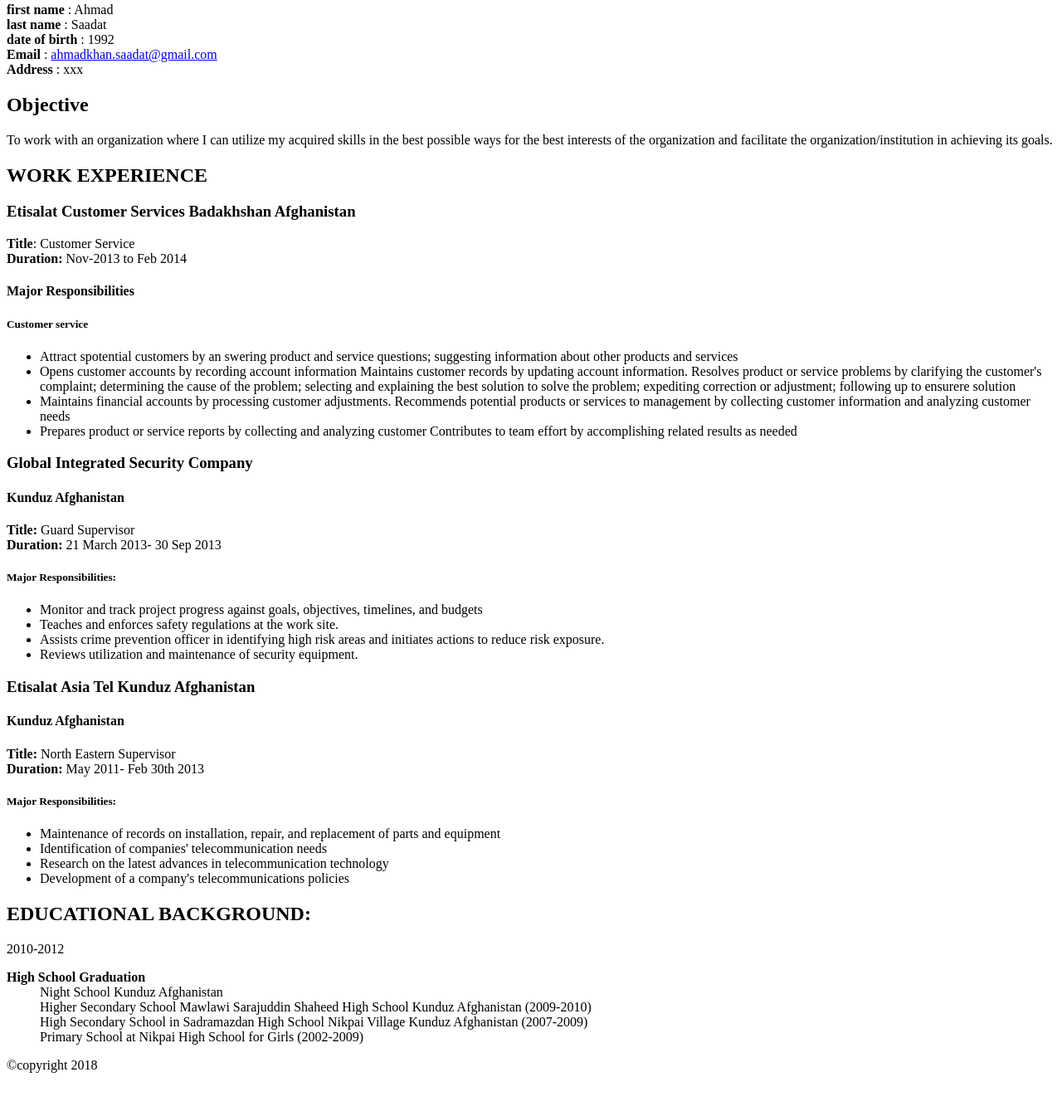
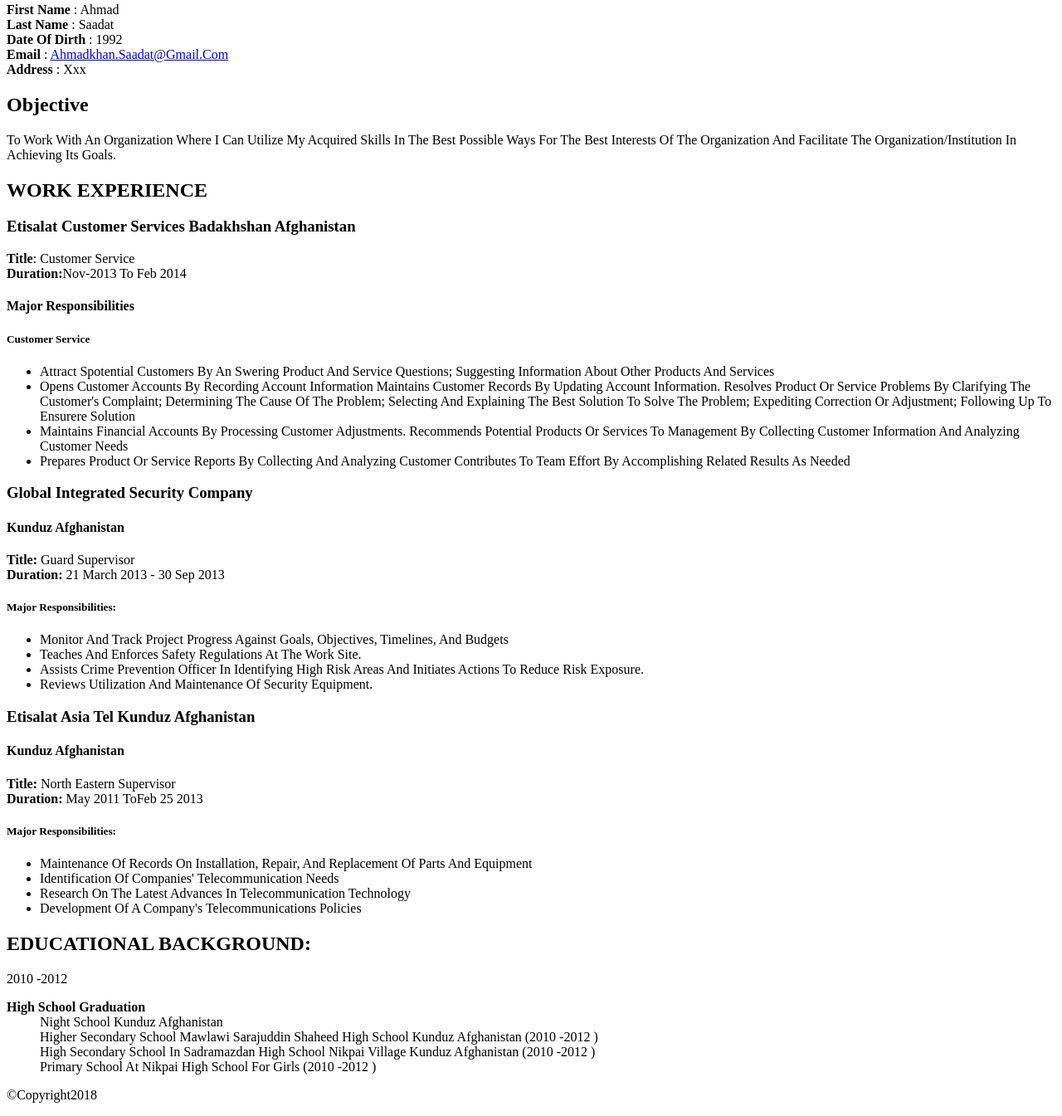
Before and after one commit to Ghassanooooo/cv, a plain HTML site: page index.html in a window 1280 px wide. Shown: the part 124-1469 px from the top of the page at 83% size. Before the commit the page ends 1433 px from the top, so only its background shows below. Drawn offline with Linux system fonts and the light colour scheme.

Commit message:
change the time

```diff
--- a/index.html
+++ b/index.html
@@ -21,9 +21,9 @@
 
       <section>
         <h2>PERSONAL INFORMATION</h2>
-        <p><strong>first name</strong> : Ahmad <br>
-          <strong>last name </strong>: Saadat<br>
-          <strong>date of birth </strong>: 1992 <br>
+        <p><strong>First Name</strong> : Ahmad <br>
+          <strong>Last Name </strong>: Saadat<br>
+          <strong>Date of Dirth </strong>:<time datetime="1992-01-01 "></time> 1992 <br>
           <strong>Email </strong>: <a href="mailto:ahmadkhan.saadat@gmail.com">ahmadkhan.saadat@gmail.com </a> <br>
           <strong>Address </strong>: xxx
         </p>
@@ -41,7 +41,7 @@
           <h3>Etisalat Customer Services Badakhshan Afghanistan</h3>
           <!-- Name of position  -->
           <p><strong> Title</strong>: Customer Service <br>
-            <strong>Duration:</strong> Nov-2013 to Feb 2014
+            <strong>Duration:</strong><time datetime="2013-09-01 ">Nov-2013 </time>to <time datetime="2014-02-01 "> Feb 2014 </time>
 
           </p>
           <!-- title and Duration -->
@@ -64,7 +64,7 @@
           <h3>Global Integrated Security Company</h3>
           <h4>Kunduz Afghanistan</h4>
           <p><strong>Title:</strong> Guard Supervisor <br>
-            <strong>Duration:	</strong>21 March 2013- 30 Sep 2013</p>
+            <strong>Duration:	</strong><time datetime="2013-03-21 ">21 March 2013 </time>- <time datetime="2013-09-30 ">30 Sep 2013 </time></p>
           <h5>Major Responsibilities:</h5>
           <ul>
             <li>Monitor and track project progress against goals, objectives, timelines, and budgets</li>
@@ -80,7 +80,7 @@
           <h4>Kunduz Afghanistan</h4>
           <p>
             <strong>Title: </strong>North Eastern Supervisor <br>
-            <strong>Duration: </strong>May 2011- Feb 30th 2013
+            <strong>Duration: </strong><time datetime="2011-05-01 ">May 2011 </time>to<time datetime="2013-02-25">Feb 25 2013 </time>
           </p>
           <h5>Major Responsibilities:</h5>
           <ul>
@@ -96,14 +96,14 @@
       <!-- ///////////////////////////////////-->
       <section>
         <h2>EDUCATIONAL BACKGROUND:</h2>
-        <p>2010-2012</p>
+        <p><time datetime="2010-09-01 ">2010 </time>-<time datetime="2012-09-01 ">2012 </time></p>
         <dl>
           <dt><strong>High School Graduation</strong></dt>
           <dd>Night School Kunduz Afghanistan
           </dd>
-          <dd>Higher Secondary School Mawlawi Sarajuddin Shaheed High School Kunduz Afghanistan (2009-2010)</dd>
-          <dd>High Secondary School in Sadramazdan High School Nikpai Village Kunduz Afghanistan (2007-2009)</dd>
-          <dd>Primary School at Nikpai High School for Girls (2002-2009)
+          <dd>Higher Secondary School Mawlawi Sarajuddin Shaheed High School Kunduz Afghanistan (<time datetime="2010-09-01 ">2010 </time>-<time datetime="2012-09-01 ">2012 </time>)</dd>
+          <dd>High Secondary School in Sadramazdan High School Nikpai Village Kunduz Afghanistan (<time datetime="2010-09-01 ">2010 </time>-<time datetime="2012-09-01 ">2012 </time>)</dd>
+          <dd>Primary School at Nikpai High School for Girls (<time datetime="2010-09-01 ">2010 </time>-<time datetime="2012-09-01 ">2012 </time>)
           </dd>
         </dl>
       </section>
@@ -112,7 +112,7 @@
 
 
     <footer>
-      <p>&copy;copyright 2018</p>
+      <p>&copy;copyright<time datetime="2013-09-01 ">2018 </time> </p>
     </footer>
 
 
--- a/style/main.css
+++ b/style/main.css
@@ -1,10 +1,8 @@
-/*  body {
-    border: 1px solid rgba(0, 0, 0, .7);
-    width: 80%;
-    margin: 10px auto;
-    text-transform: capitalize;
-  }
+body {
+  text-transform: capitalize;
+}
 
+/*
   body h1, body h2, body h3 {
     text-align: center;
     margin-bottom: 1.7em;
```
